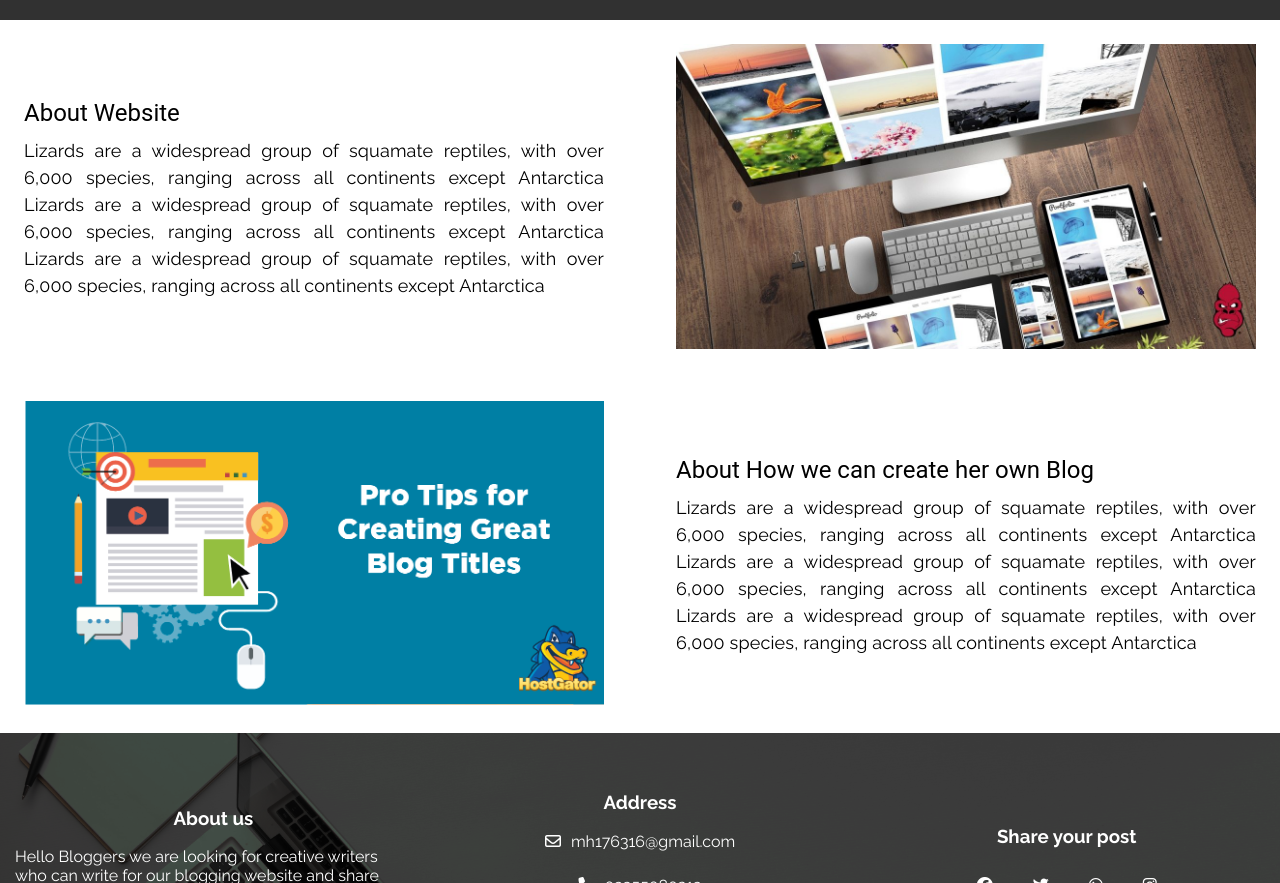
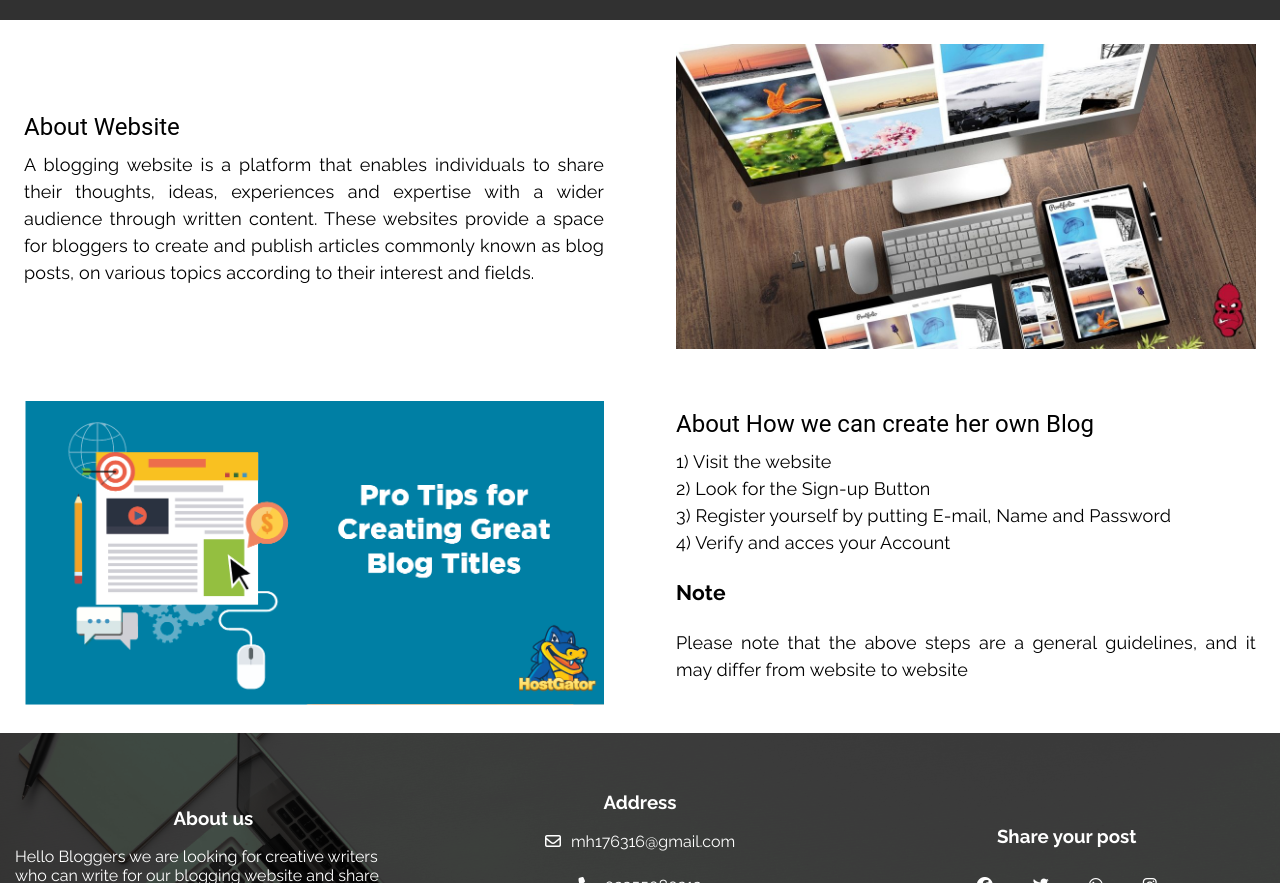
Before and after one commit to HafizHammad123/Mern_Stack_Course_Final_Project, a React (Create React App) app in the folder Front_End/my-app/: page / in a window 1280 px wide. Shown: the part 480-1363 px from the top of the page. Built offline with nearby package versions, Linux system fonts and the light colour scheme; grey boxes are pictures that could not be loaded.

Commit message:
update now

```diff
--- a/Front_End/my-app/src/Web_App_Pages/MyBlogs.jsx
+++ b/Front_End/my-app/src/Web_App_Pages/MyBlogs.jsx
@@ -13,9 +13,11 @@ import { OpenModal, BlogPublished } from '../Redux/BlogsReducers/BlogRelatedRedu
 import { Change } from '../Redux/BlogsReducers/BlogFormreducer1'
 import { FetchAllBlogs } from '../Redux/BlogsReducers/StoreBlogReducer';
 import { CreatePostStoreForSearch,FetchAllBlogsForSearch} from '../Redux/BlogsReducers/StoreBlogsPostSearch'
+import { useState } from "react";
 
 export default function MyBlogs() {
     const Dispatch = useDispatch()
+    const [StoreFilterPost,UpdateFilterPost]=useState('')
     const BlogFieldData = useSelector((state) => state.BlogForm)
     const BlogRelatedStates = useSelector((state) => state.BlogRelatedStates)
     const StoreForSearchingBlog=useSelector((state)=>state.StoreForSearchingBlog)
@@ -103,6 +105,18 @@ export default function MyBlogs() {
             console.log(error)
         }
     }
+    const Changevalue=(e)=>
+    {
+        console.log(e.target.value)
+    }
+    const KeyDown=(e)=>
+    {
+     if(e.key=='Enter')
+     {
+        console.log(e.key)
+     }
+
+    }
 
     return <>
         <HeaderWebApp />
@@ -111,7 +125,7 @@ export default function MyBlogs() {
             <SideNavWebApp />
             <Stack sx={{ width: { lg: "80%", md: "75%", xs: "100%" } }}  >
                 <Stack display={"flex"} flexDirection={"column"} gap={2} paddingY={"10px"} paddingX={"10px"}>
-                    <TextField label="Search" type={"search"}  />
+                    <TextField label="Search" type={"search"} onChange={Changevalue} onKeyDown={KeyDown}/>
                     <Stack flexDirection={"row"} gap={1}>
                         <Avatar></Avatar>
                         <Box onClick={() => Dispatch(OpenModal())} sx={{ cursor: "pointer" }} border={1} flex={1} display={"flex"} alignItems={"center"} fontFamily={"Raleway"} paddingX={2} borderRadius={3}>What,s on your mind</Box>
--- a/Front_End/my-app/src/Website_Pages/Home.jsx
+++ b/Front_End/my-app/src/Website_Pages/Home.jsx
@@ -13,12 +13,7 @@ export default function Home() {
           About Website
         </Typography>
         <Typography variant="body1" fontSize={"18px"} color="black" fontFamily={"Raleway"} sx={{textAlign:{sm:"justify",xs:"left"}}}>
-          Lizards are a widespread group of squamate reptiles, with over 6,000
-          species, ranging across all continents except Antarctica
-          Lizards are a widespread group of squamate reptiles, with over 6,000
-          species, ranging across all continents except Antarctica
-          Lizards are a widespread group of squamate reptiles, with over 6,000
-          species, ranging across all continents except Antarctica
+        A blogging website is a platform that enables individuals to share their thoughts, ideas, experiences and expertise with a wider audience through written content. These websites provide a space for bloggers to create and publish articles commonly known as blog posts, on various topics according to their interest and fields.
         </Typography>
 
 
@@ -36,12 +31,12 @@ export default function Home() {
           About How we can create her own Blog
         </Typography>
         <Typography variant="body1" fontSize={"18px"} color="black" fontFamily={"Raleway"} sx={{textAlign:{sm:"justify",xs:"left"}}}>
-          Lizards are a widespread group of squamate reptiles, with over 6,000
-          species, ranging across all continents except Antarctica
-          Lizards are a widespread group of squamate reptiles, with over 6,000
-          species, ranging across all continents except Antarctica
-          Lizards are a widespread group of squamate reptiles, with over 6,000
-          species, ranging across all continents except Antarctica
+      1) Visit the website <br />
+      2) Look for the Sign-up Button <br />
+      3) Register yourself by putting E-mail, Name and Password <br />
+      4)  Verify and acces your Account <br />
+    <h3>Note</h3>
+    <p>Please note that the  above steps are a general guidelines, and it may differ from website to website</p>
         </Typography>
       </Box>
     </Stack>
```
